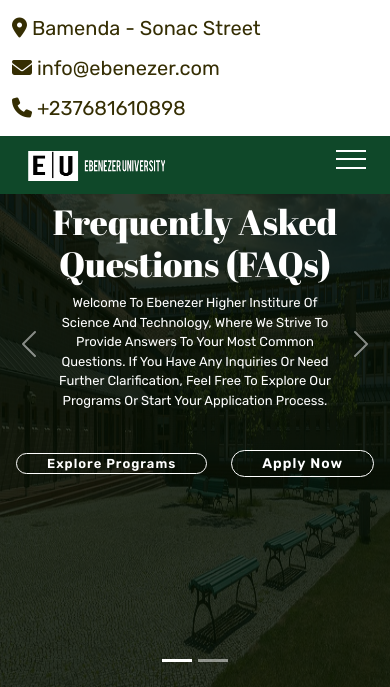
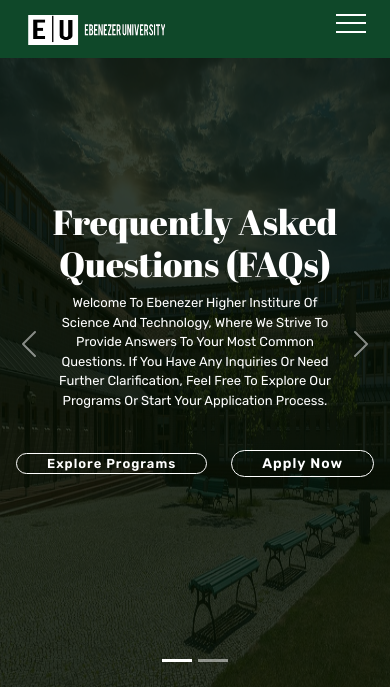
Before and after one commit to andy21-mch/Eben, a PHP site: page /FAQs.php in a window 390 px wide. Shown: the top 687 px of the page. Run offline with PHP 8.4, Linux system fonts and the light colour scheme.

Commit message:
some update

```diff
--- a/header.php
+++ b/header.php
@@ -1,4 +1,3 @@
-
 <header>
 
     <?php
@@ -10,22 +9,21 @@
     ?>
 
     <!-- Location and Phone Navigation Bar -->
-    <nav class="navbar navbar-expand-lg bg-white">
+    <nav class="navbar navbar-expand-lg bg-white d-none d-lg-block">
         <div class="container">
             <a class="navbar-brand text-black" href="#">
-                <i class="fas fa-map-marker-alt"></i> Bamenda - Sonac
-                Street
+                <i class="fas fa-map-marker-alt"></i> Bamenda - Sonac Street
             </a>
             <a class="navbar-brand text-black" href="mailto:info@ebenezer.com">
                 <i class="fas fa-envelope"></i> info@ebenezer.com
             </a>
-
             <a class="navbar-brand text-black" href="#">
                 <i class="fas fa-phone"></i> +237681610898
             </a>
-
         </div>
     </nav>
+
+
 
     <!-- Logo Navigation Bar -->
     <nav class="navbar navbar-expand-lg bg-blue">
```
Lines whose indentation alone changed are shown as unchanged.
